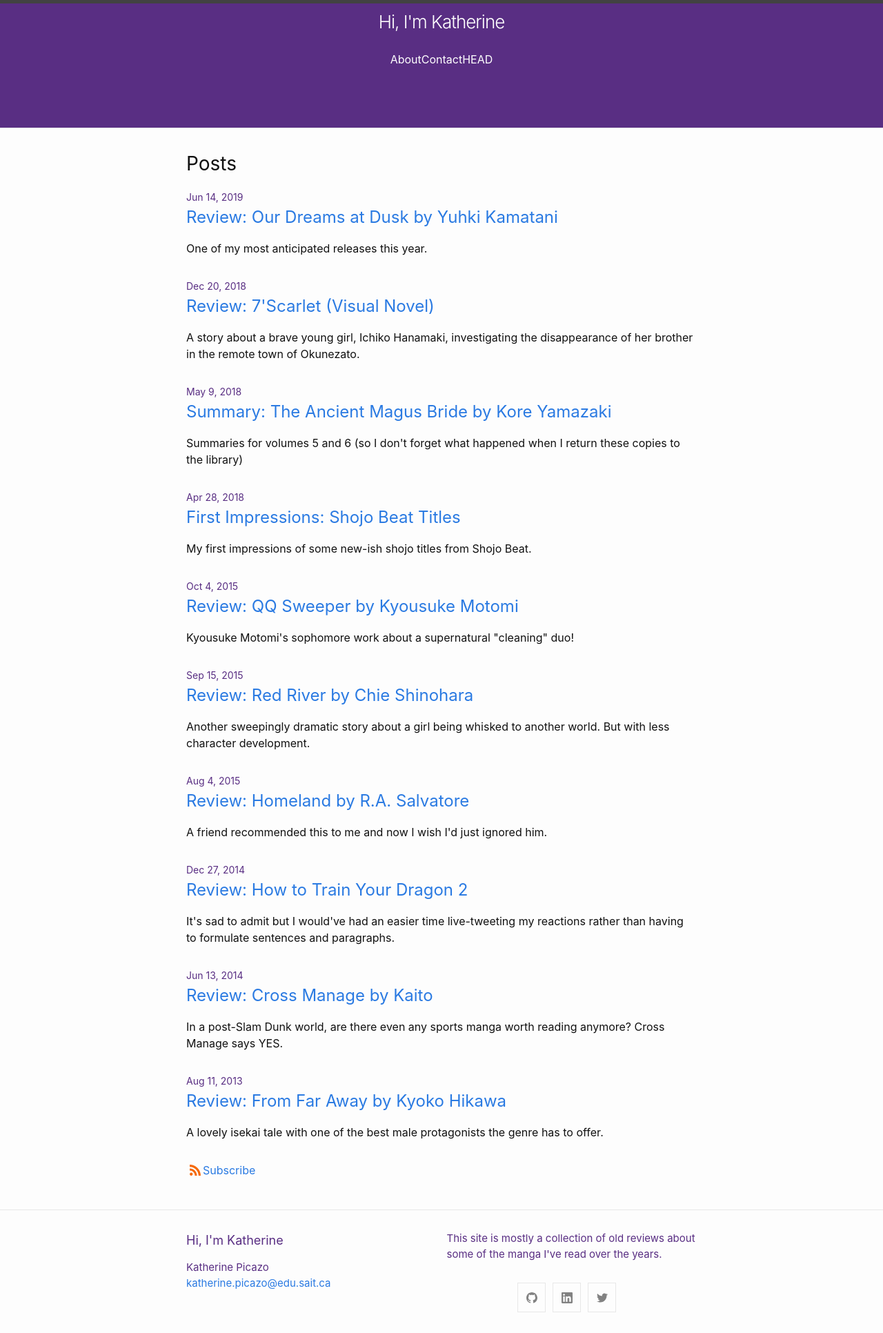
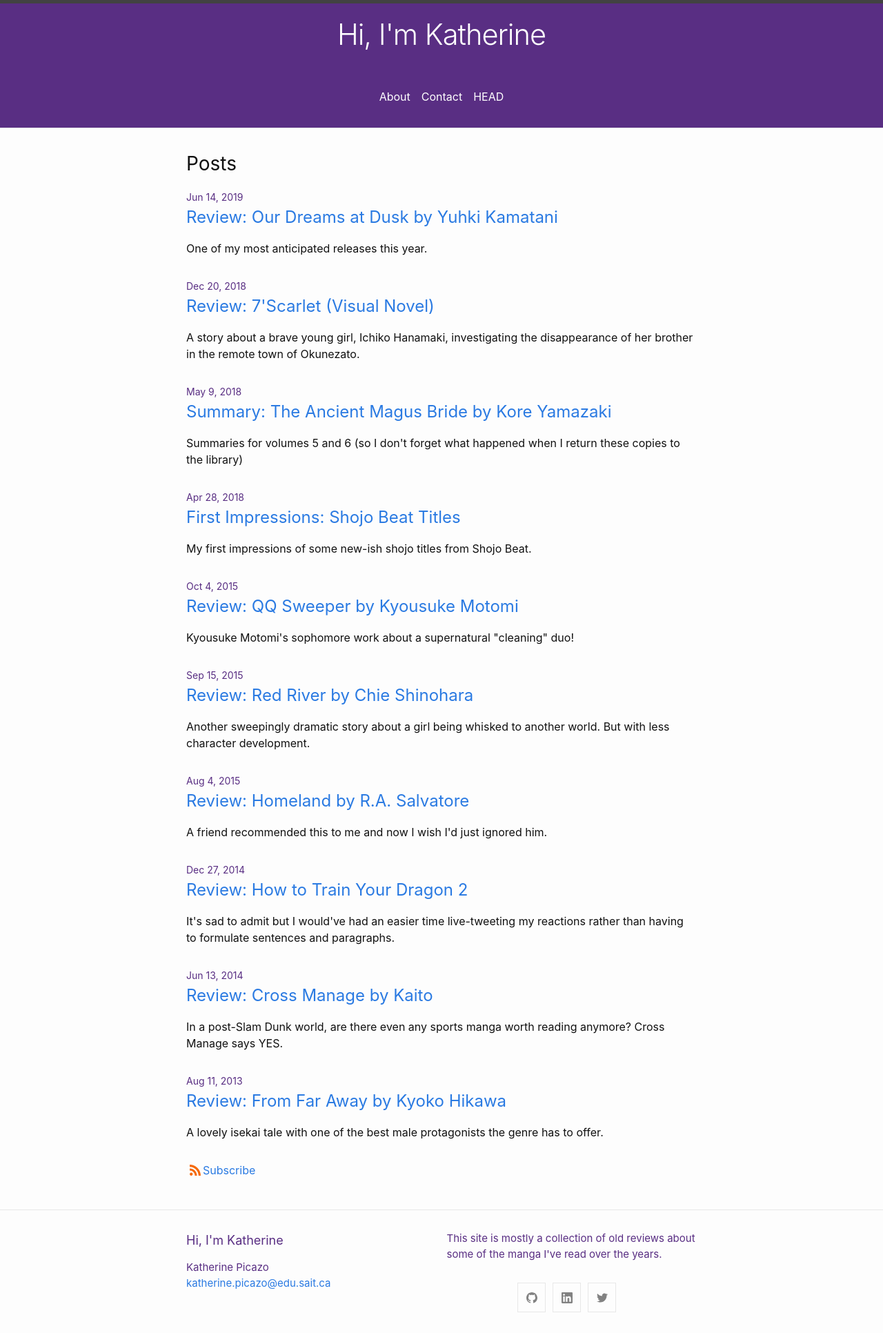
Before and after one commit to katrose/minima-final, a Jekyll site: the page built from index.md, in a window 1280 px wide. Shown: the whole page at 69% size. Built offline with Jekyll 4.4.1, drawn with Linux system fonts in a browser that asks for light colours.

Commit message:
Fixed nav bar

```diff
--- a/_sass/minima/custom-styles.scss
+++ b/_sass/minima/custom-styles.scss
@@ -10,25 +10,36 @@
    background-color: $brand-color;
 
    /* Override the default header layout and try to center everything */
-   /* TODO: Get rid of the nav menu icon */
    .wrapper {
 
+    min-height: $spacing-unit * 6; /* why does this not get applied from parent container? */
     display: flex;
     flex-direction: column;
+    justify-content: space-evenly;
 
     .site-title {
+      margin: auto;
+
+      float: none;
+
       color: white;
-      float: none;
-      margin: auto;
+
+      font-size: 2.6em;
     }
 
     .site-nav {
+      margin: auto;
+
       display: flex;
       justify-content: space-between;
+
+      align-self: flex-end;
+
       float: none;
-      margin: auto;
 
       .page-link {
+        padding: 0 .5em;
+
         color: white;
       }
     }
```
